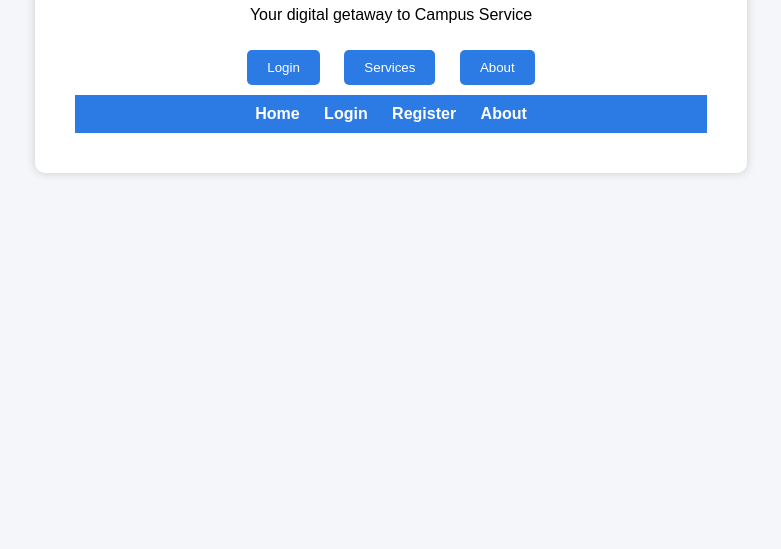
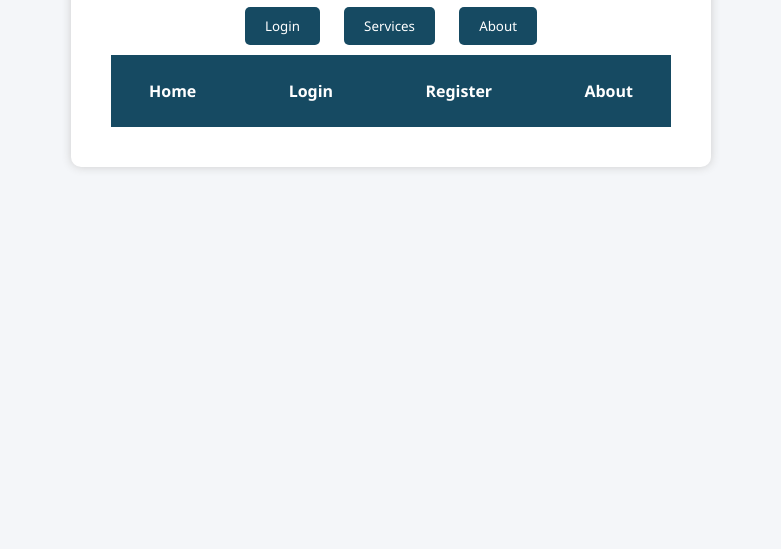
Before and after one commit to ZainaHamza05/Smart-Campus-Service-Portal, a plain HTML site: page frontend/index.html in a window 1280 px wide. Shown: the part 251-800 px from the top of the page, without its empty margins (249-1030 px from the left). Drawn offline with Linux system fonts and the light colour scheme.

Commit message:
Update style.css

```diff
--- a/frontend/css/style.css
+++ b/frontend/css/style.css
@@ -1,3 +1,10 @@
+* {
+  margin: 0;
+  padding: 0;
+  box-sizing: border-box;
+  font-family: 'Segoe UI', Tahoma, Geneva, Verdana, sans-serif;
+}
+
 body {
     font-family: Arial, sans-serif;
     text-align: center;
@@ -18,20 +25,22 @@ body {
     margin: 10px;
     padding: 10px 20px;
     border: none;
-    background-color: #2c7be5;
+    background-color: #164a62;
     color: white;
     border-radius: 5px;
     cursor: pointer;
 }
 
 .buttons button:hover {
-    background-color: #1a5fcc;
+    background-color: #164a62;
 }
 
 .navbar {
-    background: #2c7be5;
-    padding: 10px;
-    text-align: center;
+    background: #164a62;
+    padding: 15px 5%; /* Top/Bottom 15px, Left/Right 5% */
+    display: flex;
+    justify-content: space-between;
+    align-items: center;
 }
 
 .navbar a {
```
